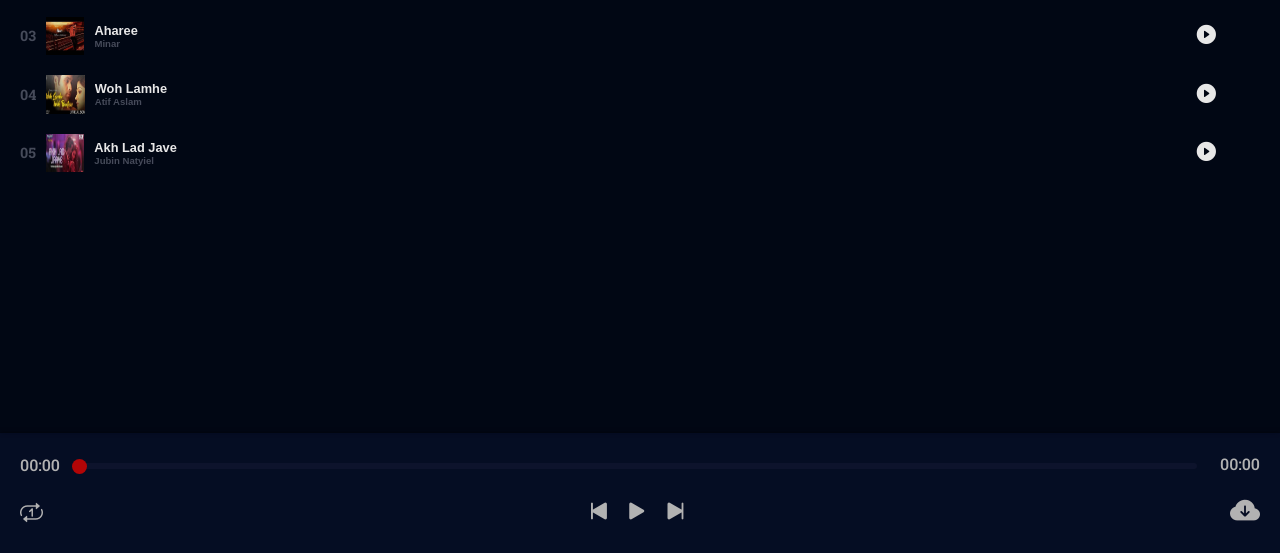
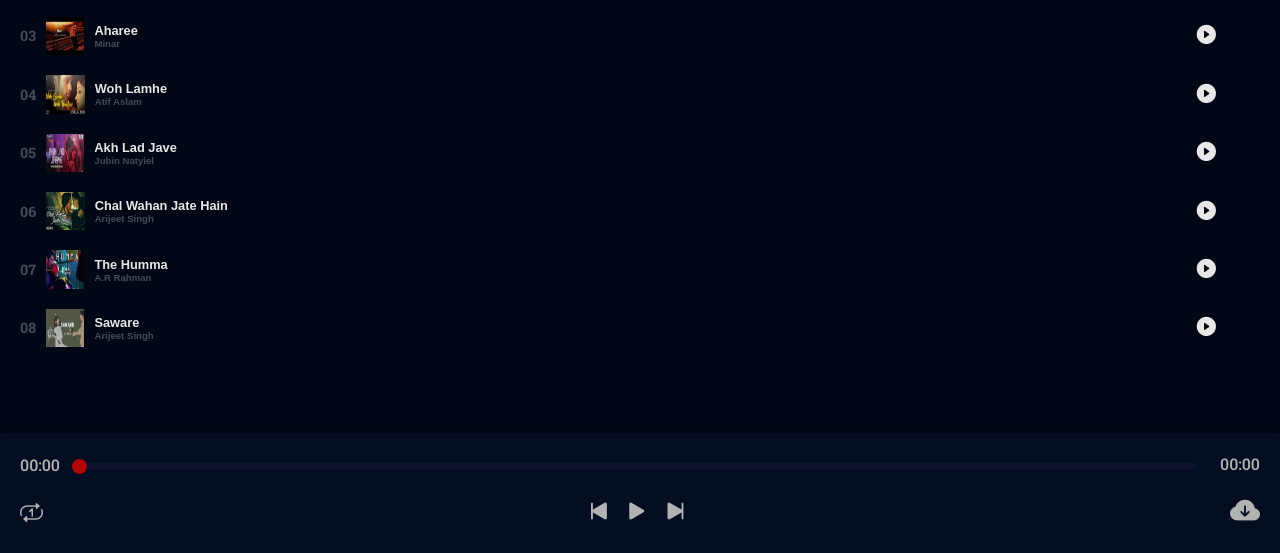
Before and after one commit to Noobsdn/Music_Player, a plain HTML site: page index.html in a window 1280 px wide. Shown: the part 247-800 px from the top of the page. Drawn offline with nearby package versions, Linux system fonts and the light colour scheme; a web font is replaced by a local one.

Commit message:
Update index.html

```diff
--- a/index.html
+++ b/index.html
@@ -101,6 +101,42 @@
                     </div>
                     <i class="bi playListPlay bi-play-circle-fill" id="5"></i>
                 </li>
+                <li class="songItem">
+                    <div>
+                        <div class="songItem_img_title">
+                            <span>06</span>
+                            <img src="img6.jpeg" alt="ChalWahan">
+                            <h5>Chal Wahan Jate Hain<br>
+                                <div class="subtitle">Arijeet Singh</div>
+                            </h5>
+                        </div>
+                    </div>
+                    <i class="bi playListPlay bi-play-circle-fill" id="6"></i>
+                </li>
+                <li class="songItem">
+                    <div>
+                        <div class="songItem_img_title">
+                            <span>07</span>
+                            <img src="img7.jpeg" alt="Humma">
+                            <h5>The Humma<br>
+                                <div class="subtitle">A.R Rahman</div>
+                            </h5>
+                        </div>
+                    </div>
+                    <i class="bi playListPlay bi-play-circle-fill" id="7"></i>
+                </li>
+                <li class="songItem">
+                    <div>
+                        <div class="songItem_img_title">
+                            <span>08</span>
+                            <img src="img8.jpeg" alt="Saware">
+                            <h5>Saware<br>
+                                <div class="subtitle">Arijeet Singh</div>
+                            </h5>
+                        </div>
+                    </div>
+                    <i class="bi playListPlay bi-play-circle-fill" id="8"></i>
+                </li>
             </div>
         </div>
 
```
